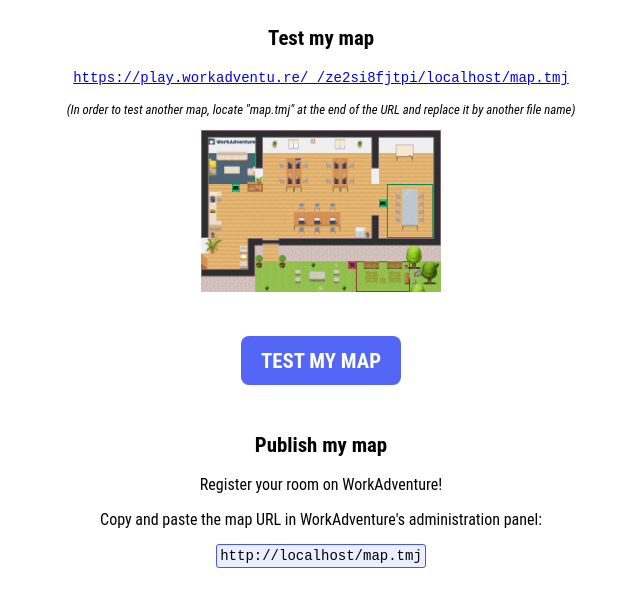
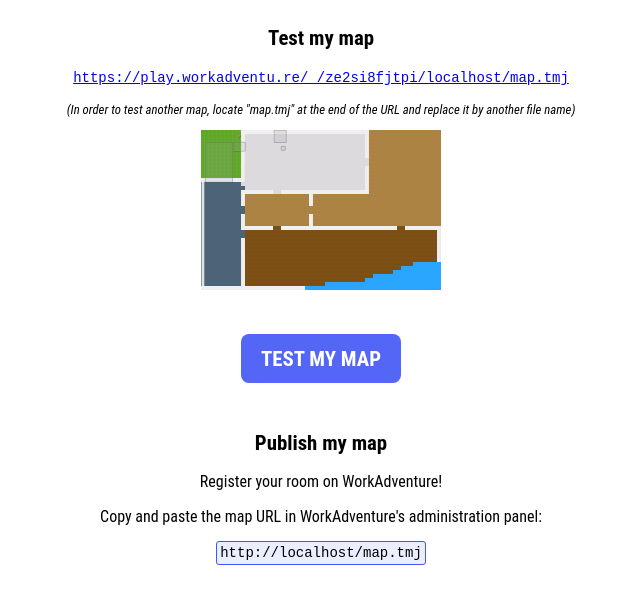
Before and after one commit to LeonardGr/probable-potato, a plain HTML site: page index.html in a window 1280 px wide. Shown: the part 117-723 px from the top of the page, without its empty margins (319-959 px from the left). Drawn offline with Linux system fonts and the light colour scheme.

Commit message:
Deploying to gh-pages from master @ 89de6c05ea7072247ee1dc527b2ab1d20785a102 🚀

```diff
--- a/index.html
+++ b/index.html
@@ -151,7 +151,7 @@
                 <h2>Test my map</h2>
                 <p><a id="testMapURL" href="#" class="url"></a></p>
                 <p class="tips">(In order to test another map, locate "map.tmj" at the end of the URL and replace it by another file name)</p>
-                <img src="./assets/map-7f74ee09.png" alt="Map thumbnail" class="map">
+                <img src="./assets/map-1049b2c8.png" alt="Map thumbnail" class="map">
                 <p><a id="testMapBtnURL" href="#" class="button">Test my map</a></p>
             </section>
 
```
Also changed, not shown: assets/map-1049b2c8.png (added), assets/map-7f74ee09.png (deleted), map-chunk-1-2b81360e.png (renamed from conference-chunk-1-c2dc9f9d.png), 2 other files.
